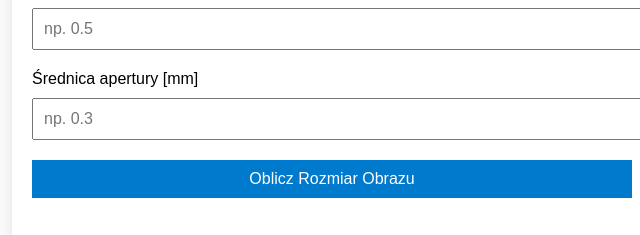
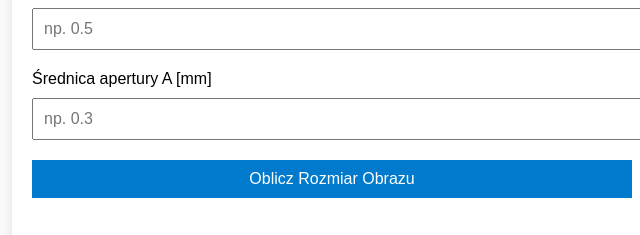
Before and after one commit to hajdukmarcin/cameraobscura, a plain HTML site: page index.html in a window 1280 px wide. Shown: the part 507-742 px from the top of the page, 308-948 px from the left. Drawn offline with Linux system fonts and the light colour scheme.

Commit message:
Update index.html

```diff
--- a/index.html
+++ b/index.html
@@ -23,7 +23,7 @@
     <label>Odległość od apertury do ekranu (L) [m]</label>
     <input type="number" id="pinholeDistance" step="0.01" placeholder="np. 0.5" />
 
-    <label>Średnica apertury [mm]</label>
+    <label>Średnica apertury A [mm]</label>
     <input type="number" id="pinholeDiameter" step="0.01" placeholder="np. 0.3" />
 
     <button onclick="calculateSize()">Oblicz Rozmiar Obrazu</button>
```
